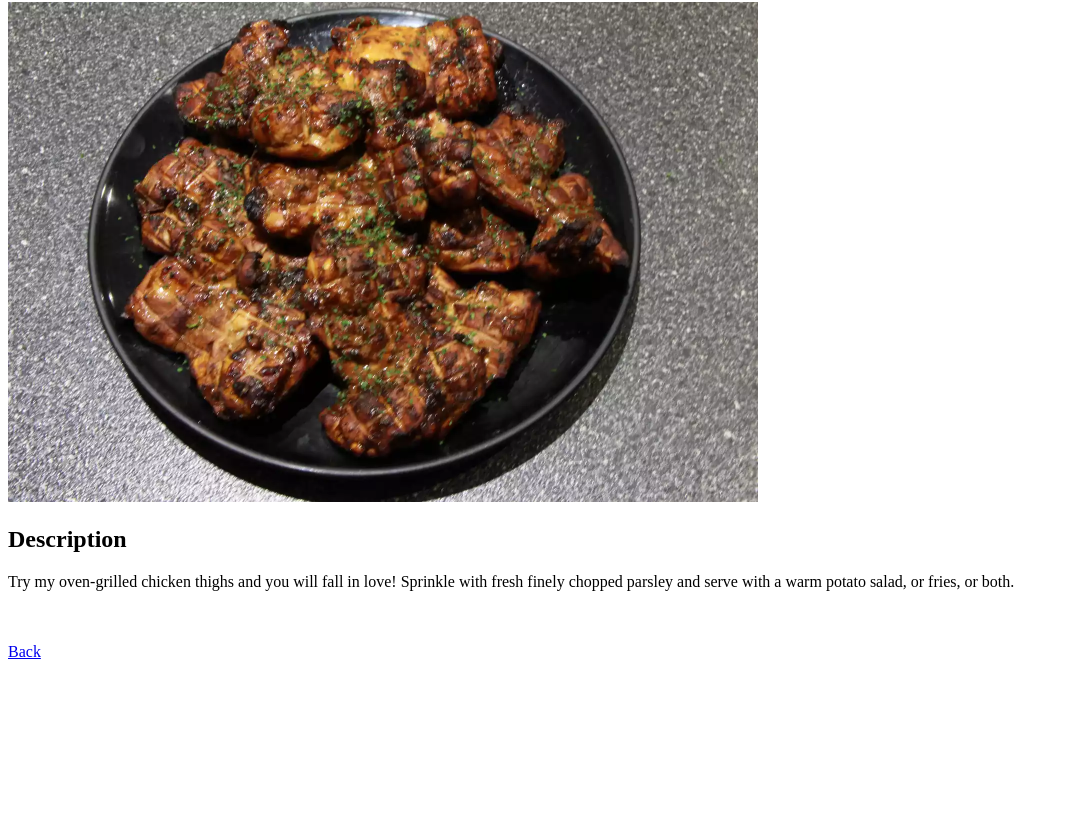
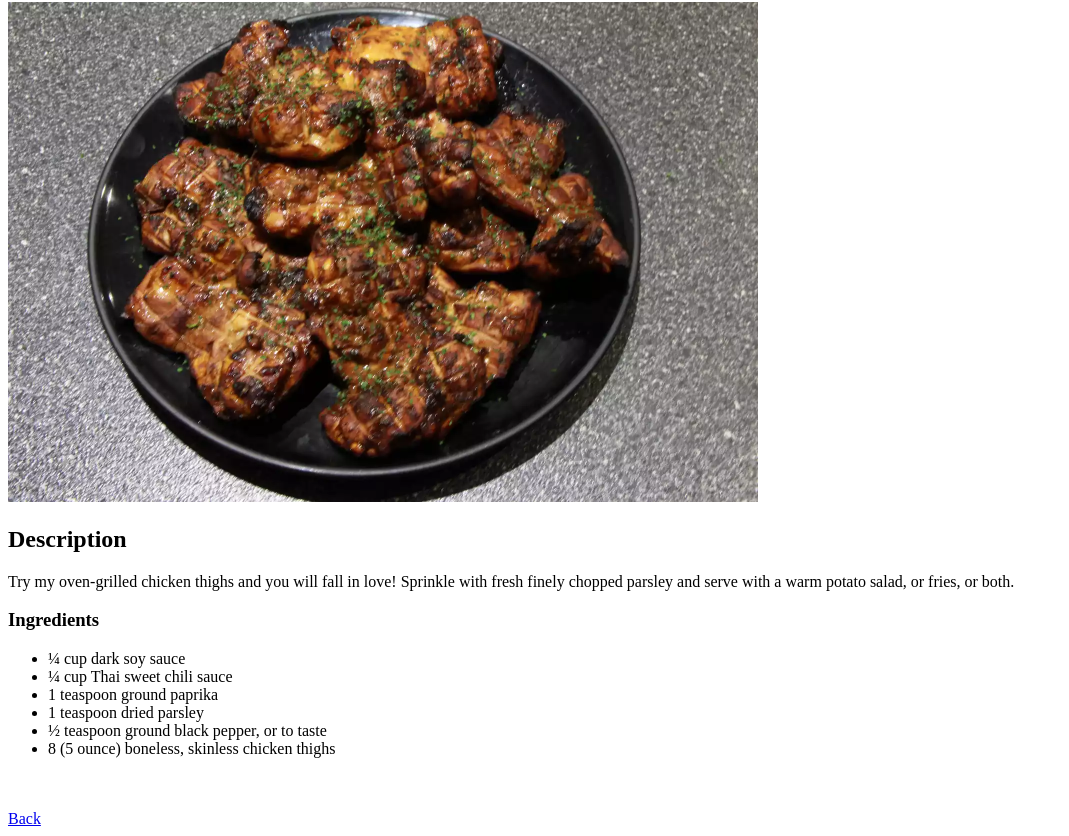
Before and after one commit to AndrewJDGalga/odin-recipes, a plain HTML site: page 1/recipes/oven-roasted_chicken_thighs.html in a window 1280 px wide. Shown: the part 78-914 px from the top of the page, without its empty margins (0-1069 px from the left). Before the commit the page ends 800 px from the top, so only its background shows below. Drawn offline with Linux system fonts and the light colour scheme.

Commit message:
added oven-raosted chicken ingredients list.

```diff
--- a/1/recipes/oven-roasted_chicken_thighs.html
+++ b/1/recipes/oven-roasted_chicken_thighs.html
@@ -17,6 +17,15 @@
             Sprinkle with fresh finely chopped parsley and serve with a warm potato salad,
             or fries, or both.
         </p>
+        <h3>Ingredients</h3>
+        <ul>
+            <li>¼ cup dark soy sauce</li>
+            <li>¼ cup Thai sweet chili sauce</li>
+            <li>1 teaspoon ground paprika</li>
+            <li>1 teaspoon dried parsley</li>
+            <li>½ teaspoon ground black pepper, or to taste</li>
+            <li>8 (5 ounce) boneless, skinless chicken thighs</li>
+        </ul>
         <br><br>
         <a href="../index.html">Back</a>
     </body>
```
